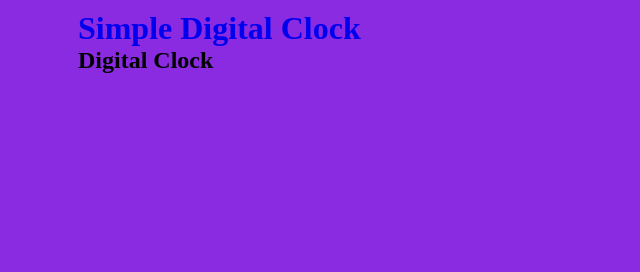
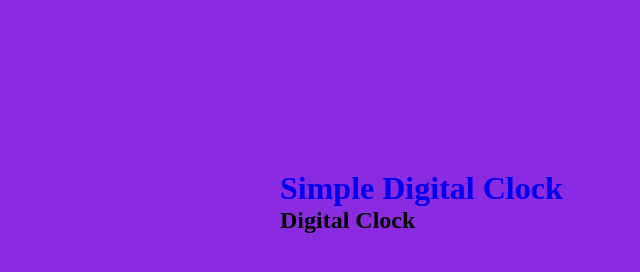
Before and after one commit to Code-Institute-Submissions/tlamidi-lam-postoffice_JuneResub, a plain HTML site: page index.html in a window 1280 px wide. Shown: the whole page, without its empty margins (242-882 px from the left). Drawn offline with Linux system fonts and the light colour scheme.

Commit message:
add codes to css fileto center header element

```diff
--- a/assets/css/style.css
+++ b/assets/css/style.css
@@ -15,6 +15,9 @@ body {
     margin: auto;
     width: 50%;
     padding: 10px;
+    top: 20%;
+    left: 40%;
+    position: absolute;
 }
 
 .clock {
```
